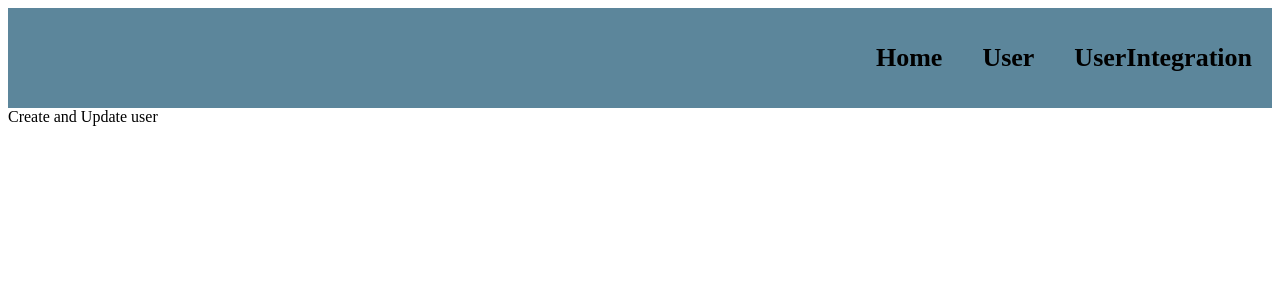
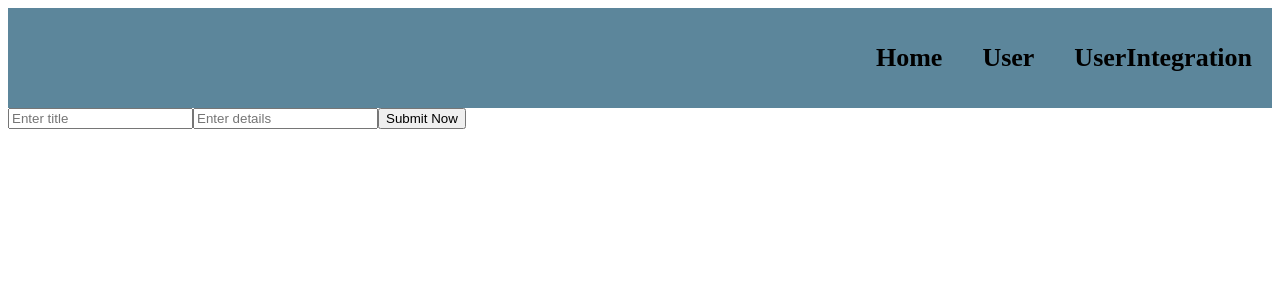
Before and after one commit to TanviralamSust/React-query-sample-project, a React (Create React App) app: page /user-create/1 in a window 1280 px wide. Shown: the top 300 px of the page. Built offline with nearby package versions, Linux system fonts and the light colour scheme.

Commit message:
Added axios post method

```diff
--- /dev/null
+++ b/src/components/IntegrationForm.js
@@ -0,0 +1,60 @@
+import axios from "axios";
+import { useState } from "react";
+// import Button from "./Button";
+// import Form from "./Form";
+// import TextInput from "./TextInput";
+
+export default function IntegrationForm() {
+  const [title, setTitle] = useState("");
+  const [body, setBody] = useState("");
+  const method = "POST";
+  const url = "https://jsonplaceholder.typicode.com/posts";
+  const headers = {
+    "Content-type": "application/json; charset=UTF-8",
+  };
+
+  async function handleSubmit(e) {
+    e.preventDefault();
+    const payload = {
+      id: 1,
+      title: title,
+      body: body,
+      userId: 1,
+    }
+    try {
+      const res = await axios.request({
+        headers,
+        data: payload,
+        method,
+        url,
+      });
+      alert(JSON.stringify(res.data));
+    } catch (e) {
+      console.log("error");
+    }
+  }
+
+  return (
+    <form onSubmit={handleSubmit}>
+      <input
+        type="text"
+        placeholder="Enter title"
+        name="Post title"
+        value={title}
+        onChange={(e) => {
+          setTitle(e.target.value);
+        }}
+      />
+      <input
+        type="text"
+        placeholder="Enter details"
+        name="Post details"
+        value={body}
+        onChange={(e) => {
+          setBody(e.target.value);
+        }}
+      />
+      <button type="submit">Submit Now</button>
+    </form>
+  );
+}
--- a/src/components/pages/UserIntegration.js
+++ b/src/components/pages/UserIntegration.js
@@ -1,5 +1,8 @@
+import IntegrationForm from "../IntegrationForm";
 export default function UserIntegration() {
-    return(
-        <div>Create and Update user</div>
-    )
+  return (
+    <div>
+      <IntegrationForm></IntegrationForm>
+    </div>
+  );
 }
```
Also changed, not shown: src/components/Button.js (added), src/components/Form.js (added), src/components/TextInput.js (added).
